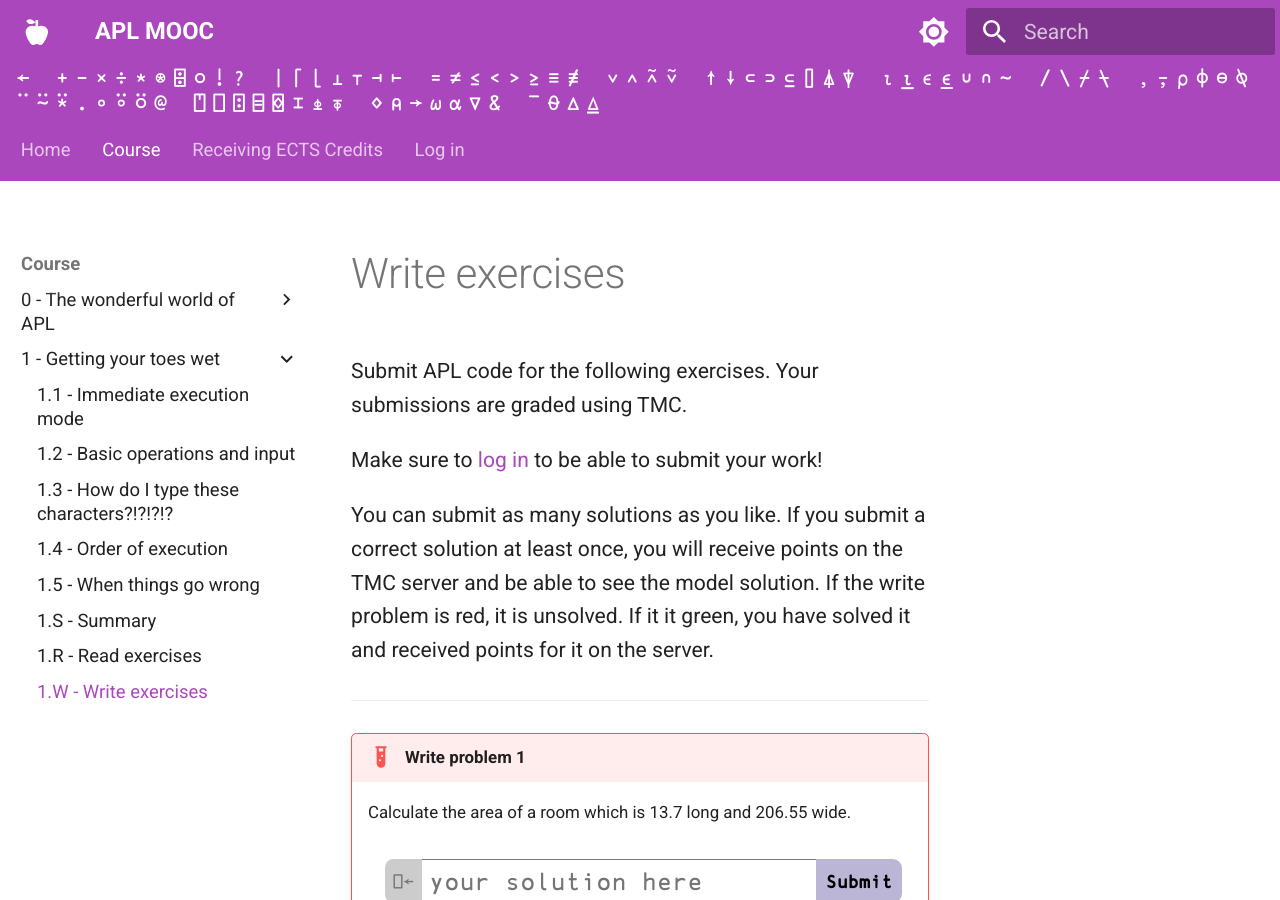
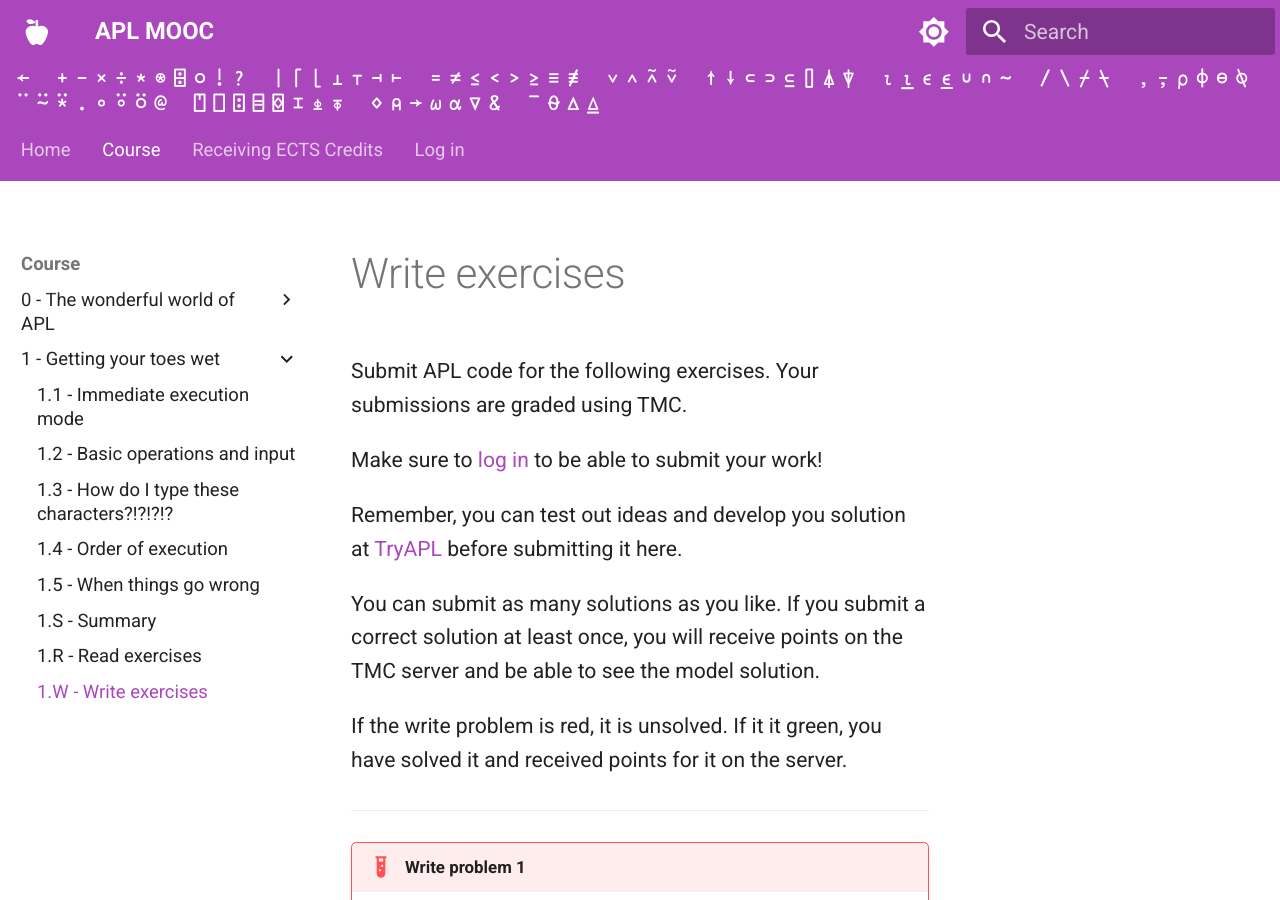
Before and after one commit to APLMOOC/APLMOOC, an MkDocs documentation site: the page built from docs/course/ch1/write.md, in a window 1280 px wide and 900 px high. Built offline with MkDocs 1.6.1 and Material for MkDocs 9.7.7, drawn with Linux system fonts in a browser that asks for light colours; some web fonts are replaced.

Commit message:
Add extra information to write exercises

```diff
--- a/docs/course/ch1/write.md
+++ b/docs/course/ch1/write.md
@@ -5,8 +5,11 @@ Your submissions are graded using TMC.
 
 Make sure to [log in](../../login.md) to be able to submit your work!
 
+Remember, you can test out ideas and develop you solution at [TryAPL](https://tryapl.org) before submitting it here.
+
 You can submit as many solutions as you like.
 If you submit a correct solution at least once, you will receive points on the TMC server and be able to see the model solution.
+
 If the write problem is red, it is unsolved. If it it green, you have solved it and received points for it on the server.
 
 ---
```
